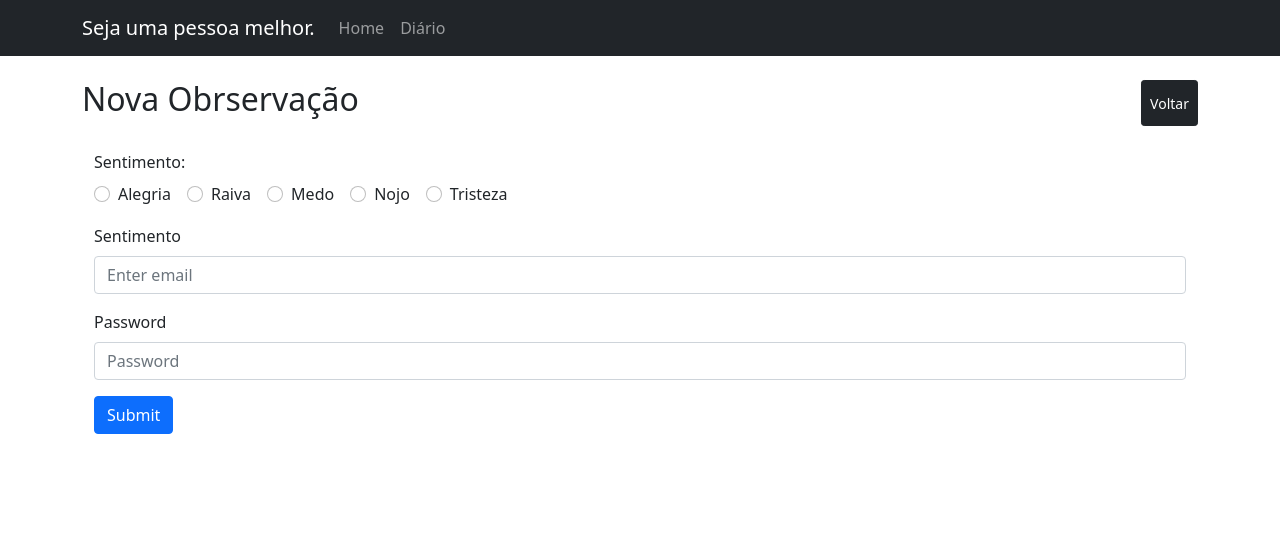
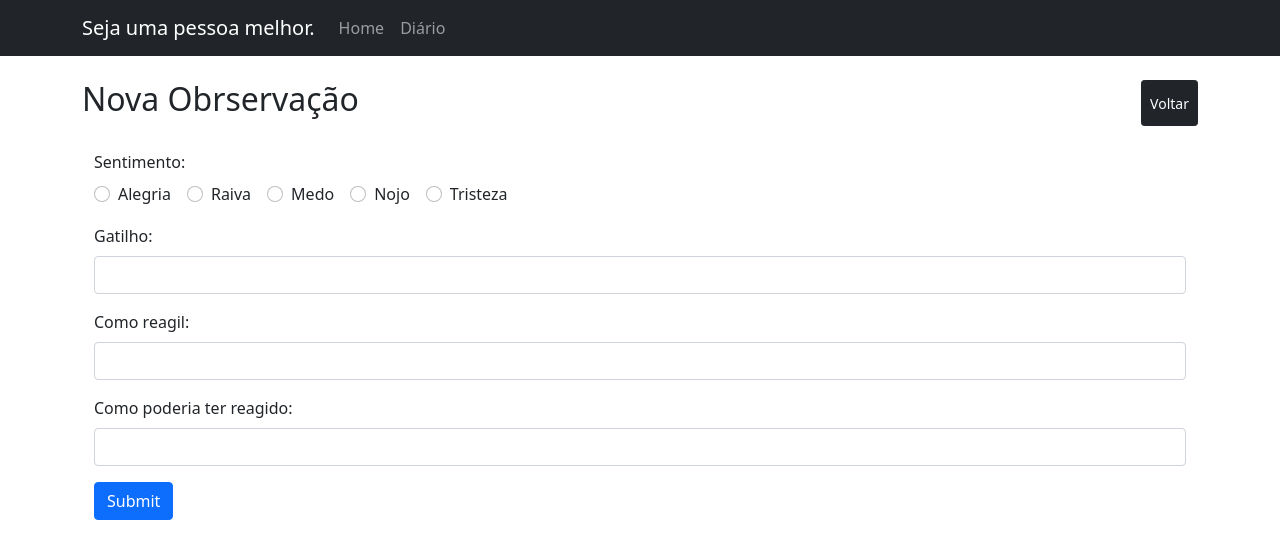
Before and after one commit to dekopossas/self-knowledge-diary, a React (Create React App) app in the folder frontend/: page /calendario/nova-observacao in a window 1280 px wide. Shown: the top 558 px of the page. Built offline with nearby package versions, Linux system fonts and the light colour scheme.

Commit message:
form done

```diff
--- a/frontend/src/pages/Days/FormDay/index.tsx
+++ b/frontend/src/pages/Days/FormDay/index.tsx
@@ -54,16 +54,20 @@ function FormDay() {
             <Form.Check value={4} inline name="feeling" type="radio" label="Nojo" />
             <Form.Check value={5} inline name="feeling" type="radio" label="Tristeza" />
           </Form.Group>
-          <Form.Group className="mb-3" controlId="formBasicEmail">
-            <Form.Label>Sentimento</Form.Label>
-            <Form.Control type="email" placeholder="Enter email" />
+          <Form.Group className="mb-3">
+            <Form.Label>Gatilho:</Form.Label>
+            <Form.Control type="text" />
           </Form.Group>
 
           <Form.Group className="mb-3">
-            <Form.Label>Password</Form.Label>
-            <Form.Control type="password" placeholder="Password" />
+            <Form.Label>Como reagil:</Form.Label>
+            <Form.Control type="text" />
           </Form.Group>
 
+          <Form.Group className="mb-3">
+            <Form.Label>Como poderia ter reagido:</Form.Label>
+            <Form.Control type="text" />
+          </Form.Group>
           <Button variant="primary" type="submit">
             Submit
           </Button>
```
